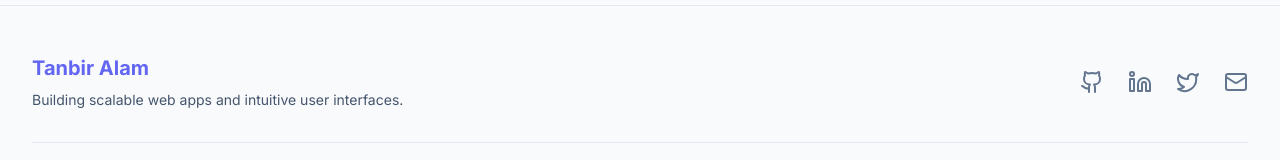
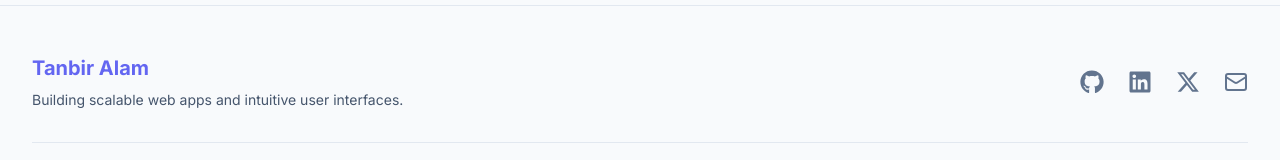
Before and after one commit to tanbiralam06/tanbir-tech, a Next.js app: page / in a window 1280 px wide. Shown: the part 5617-5777 px from the top of the page. Built offline with nearby package versions, Linux system fonts and the light colour scheme.

Commit message:
update footer icons also

```diff
--- a/src/components/layout/Footer.js
+++ b/src/components/layout/Footer.js
@@ -1,5 +1,7 @@
 import Link from "next/link";
-import { Github, Linkedin, Twitter, Mail } from "lucide-react";
+import { Mail } from "lucide-react";
+import { FaXTwitter, FaLinkedin, FaGithub } from "react-icons/fa6";
+
 import Container from "@/components/ui/Container";
 
 export default function Footer() {
@@ -24,7 +26,7 @@ export default function Footer() {
               className="text-slate-500 hover:text-primary transition-colors"
               aria-label="GitHub"
             >
-              <Github size={24} />
+              <FaGithub size={24} />
             </a>
             <a
               href="https://www.linkedin.com/in/tanbir06/"
@@ -33,7 +35,7 @@ export default function Footer() {
               className="text-slate-500 hover:text-primary transition-colors"
               aria-label="LinkedIn"
             >
-              <Linkedin size={24} />
+              <FaLinkedin size={24} />
             </a>
             <a
               href="https://x.com/Tanbir_tech"
@@ -42,7 +44,7 @@ export default function Footer() {
               className="text-slate-500 hover:text-primary transition-colors"
               aria-label="Twitter"
             >
-              <Twitter size={24} />
+              <FaXTwitter size={24} />
             </a>
             <a
               href="mailto:social.tanbir@gmail.com"
```
